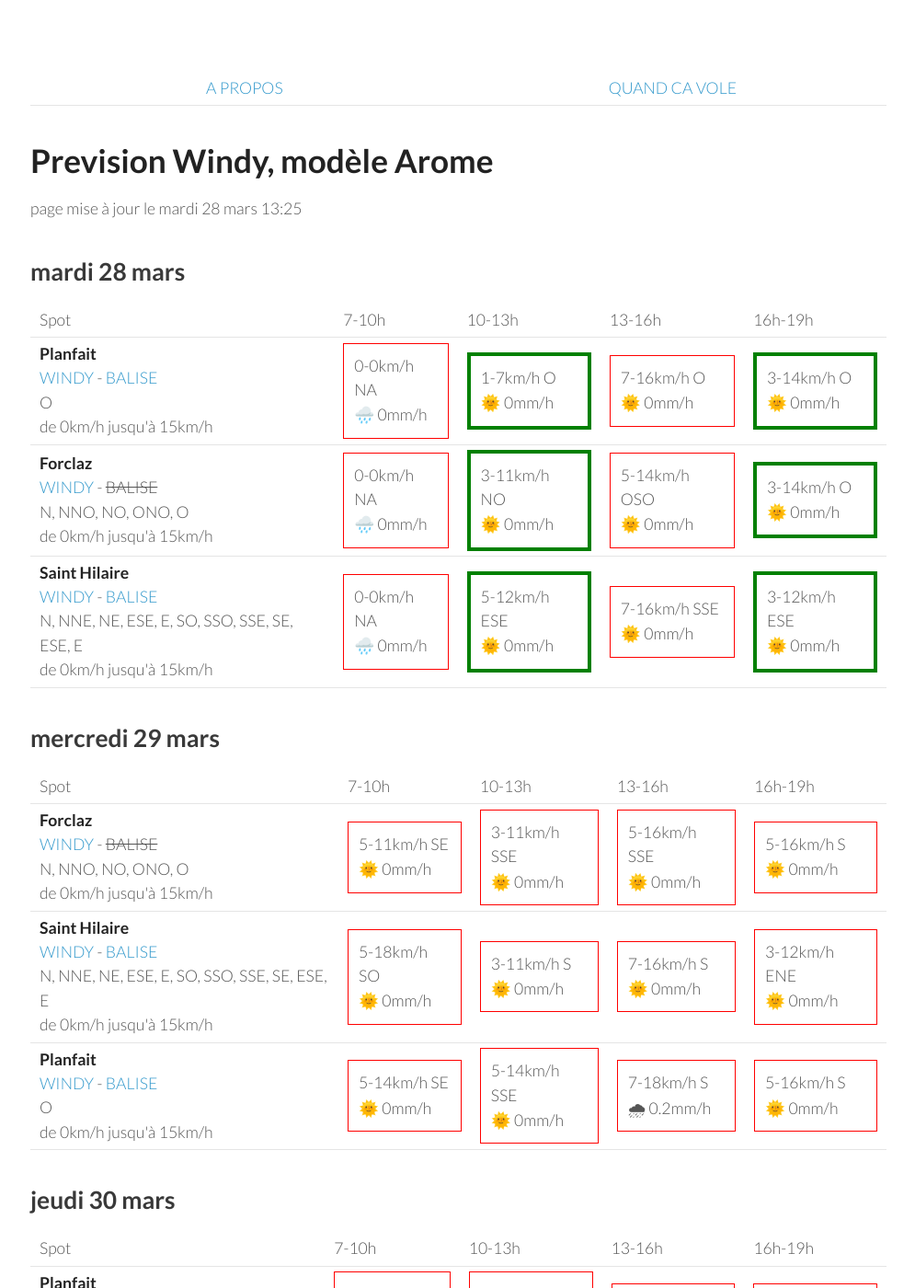
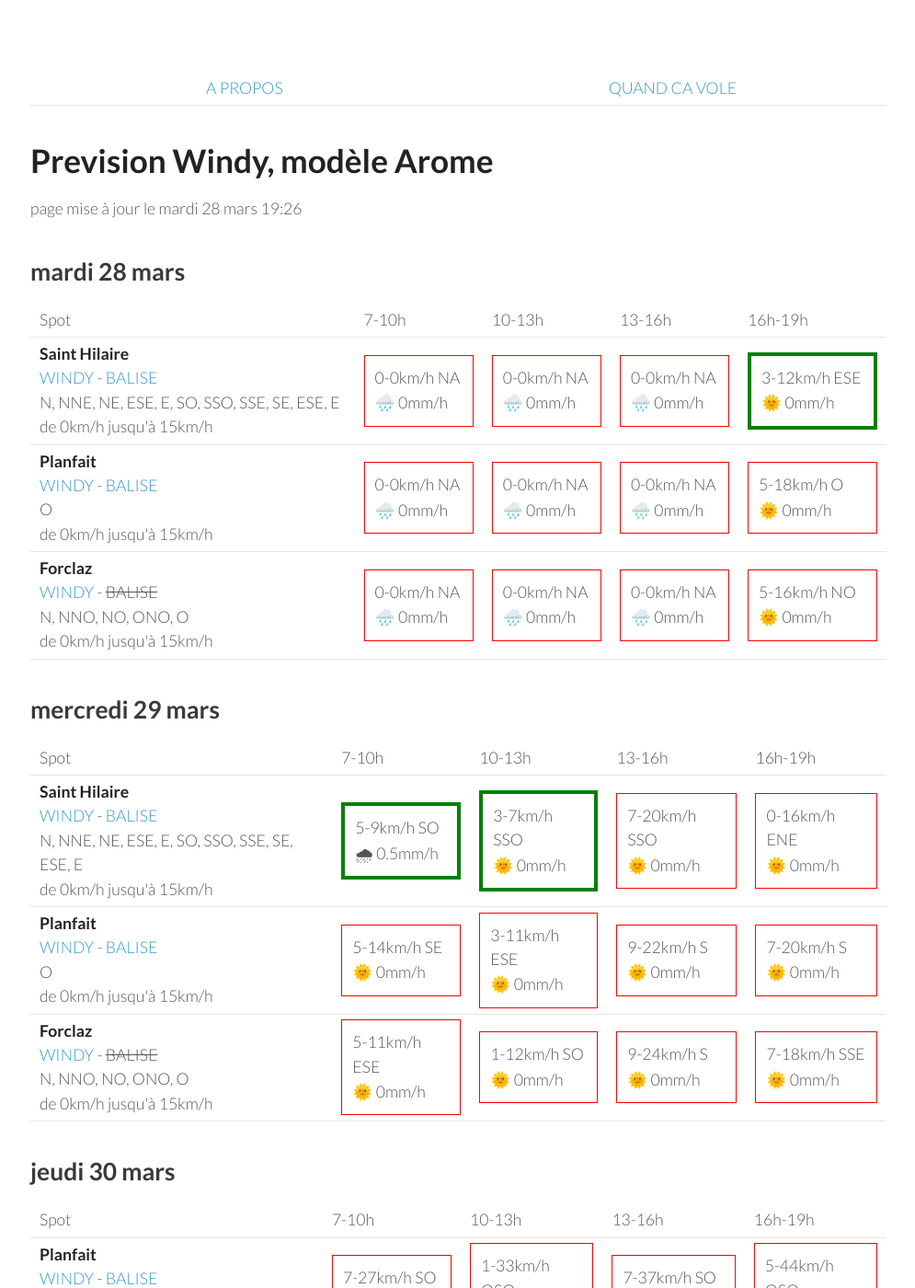
Before and after one commit to parapente-dans-le-nord/parapente-dans-le-nord.github.io, a Jekyll site: the page built from alpes_nord.markdown, in a window 1280 px wide and 1400 px high. Shown: the whole window at 92% size, without its empty margins (25-1020 px from the left). Built offline with Jekyll 4.4.1, drawn with Linux system fonts in a browser that asks for light colours; some of the changed text lies outside the part shown.

Commit message:
update index.markdown

```diff
--- a/alpes_nord.markdown
+++ b/alpes_nord.markdown
@@ -7,7 +7,7 @@ title:  "Tous les spots"
 {: .links}
 
 # Prevision Windy, modèle Arome
-page mise à jour le mardi 28 mars 13:25
+page mise à jour le mardi 28 mars 19:26
 
 ## mardi 28 mars
 
@@ -22,30 +22,30 @@ page mise à jour le mardi 28 mars 13:25
       <td>16h-19h</td>
     </tr>
 <tr>
+        <td><strong>Saint Hilaire</strong><br><a href="https://windy.com/45.307/5.888?45.087,5.889,9,m:eUFagkX">WINDY</a> - <span class=""><a href="http://www.balisemeteo.com/balise.php?idBalise=61">BALISE</a> </span><br> <span class="vent-favorable">N, NNE, NE, ESE, E, SO, SSO, SSE, SE, ESE, E</span><br><span class="force-vent">de 0km/h jusqu'à 15km/h</span> </td>
+
+            <td><div class="not-flyable"><p>0-0km/h NA</p><p>🌧️ 0mm/h</p></div></td>
+            <td><div class="not-flyable"><p>0-0km/h NA</p><p>🌧️ 0mm/h</p></div></td>
+            <td><div class="not-flyable"><p>0-0km/h NA</p><p>🌧️ 0mm/h</p></div></td>
+            <td><div class="flyable"><p>3-12km/h ESE</p><p>🌞 0mm/h</p></div></td>
+
+    </tr>
+<tr>
         <td><strong>Planfait</strong><br><a href="https://windy.com/45.853/6.223?45.415,6.223,8">WINDY</a> - <span class=""><a href="https://www.openwindmap.org/PP496">BALISE</a> </span><br> <span class="vent-favorable">O</span><br><span class="force-vent">de 0km/h jusqu'à 15km/h</span> </td>
 
             <td><div class="not-flyable"><p>0-0km/h NA</p><p>🌧️ 0mm/h</p></div></td>
-            <td><div class="flyable"><p>1-7km/h O</p><p>🌞 0mm/h</p></div></td>
-            <td><div class="not-flyable"><p>7-16km/h O</p><p>🌞 0mm/h</p></div></td>
-            <td><div class="flyable"><p>3-14km/h O</p><p>🌞 0mm/h</p></div></td>
+            <td><div class="not-flyable"><p>0-0km/h NA</p><p>🌧️ 0mm/h</p></div></td>
+            <td><div class="not-flyable"><p>0-0km/h NA</p><p>🌧️ 0mm/h</p></div></td>
+            <td><div class="not-flyable"><p>5-18km/h O</p><p>🌞 0mm/h</p></div></td>
 
     </tr>
 <tr>
         <td><strong>Forclaz</strong><br><a href="https://windy.com/45.814/6.247?45.375,6.246,8,m:eVwaglz">WINDY</a> - <span class="no-balise"> BALISE </span><br> <span class="vent-favorable">N, NNO, NO, ONO, O</span><br><span class="force-vent">de 0km/h jusqu'à 15km/h</span> </td>
 
             <td><div class="not-flyable"><p>0-0km/h NA</p><p>🌧️ 0mm/h</p></div></td>
-            <td><div class="flyable"><p>3-11km/h NO</p><p>🌞 0mm/h</p></div></td>
-            <td><div class="not-flyable"><p>5-14km/h OSO</p><p>🌞 0mm/h</p></div></td>
-            <td><div class="flyable"><p>3-14km/h O</p><p>🌞 0mm/h</p></div></td>
-
-    </tr>
-<tr>
-        <td><strong>Saint Hilaire</strong><br><a href="https://windy.com/45.307/5.888?45.087,5.889,9,m:eUFagkX">WINDY</a> - <span class=""><a href="http://www.balisemeteo.com/balise.php?idBalise=61">BALISE</a> </span><br> <span class="vent-favorable">N, NNE, NE, ESE, E, SO, SSO, SSE, SE, ESE, E</span><br><span class="force-vent">de 0km/h jusqu'à 15km/h</span> </td>
-
             <td><div class="not-flyable"><p>0-0km/h NA</p><p>🌧️ 0mm/h</p></div></td>
-            <td><div class="flyable"><p>5-12km/h ESE</p><p>🌞 0mm/h</p></div></td>
-            <td><div class="not-flyable"><p>7-16km/h SSE</p><p>🌞 0mm/h</p></div></td>
-            <td><div class="flyable"><p>3-12km/h ESE</p><p>🌞 0mm/h</p></div></td>
+            <td><div class="not-flyable"><p>0-0km/h NA</p><p>🌧️ 0mm/h</p></div></td>
+            <td><div class="not-flyable"><p>5-16km/h NO</p><p>🌞 0mm/h</p></div></td>
 
     </tr>
 
@@ -65,22 +65,12 @@ page mise à jour le mardi 28 mars 13:25
       <td>16h-19h</td>
     </tr>
 <tr>
-        <td><strong>Forclaz</strong><br><a href="https://windy.com/45.814/6.247?45.375,6.246,8,m:eVwaglz">WINDY</a> - <span class="no-balise"> BALISE </span><br> <span class="vent-favorable">N, NNO, NO, ONO, O</span><br><span class="force-vent">de 0km/h jusqu'à 15km/h</span> </td>
-
-            <td><div class="not-flyable"><p>5-11km/h SE</p><p>🌞 0mm/h</p></div></td>
-            <td><div class="not-flyable"><p>3-11km/h SSE</p><p>🌞 0mm/h</p></div></td>
-            <td><div class="not-flyable"><p>5-16km/h SSE</p><p>🌞 0mm/h</p></div></td>
-            <td><div class="not-flyable"><p>5-16km/h S</p><p>🌞 0mm/h</p></div></td>
-
-
-    </tr>
-<tr>
         <td><strong>Saint Hilaire</strong><br><a href="https://windy.com/45.307/5.888?45.087,5.889,9,m:eUFagkX">WINDY</a> - <span class=""><a href="http://www.balisemeteo.com/balise.php?idBalise=61">BALISE</a> </span><br> <span class="vent-favorable">N, NNE, NE, ESE, E, SO, SSO, SSE, SE, ESE, E</span><br><span class="force-vent">de 0km/h jusqu'à 15km/h</span> </td>
 
-            <td><div class="not-flyable"><p>5-18km/h SO</p><p>🌞 0mm/h</p></div></td>
-            <td><div class="not-flyable"><p>3-11km/h S</p><p>🌞 0mm/h</p></div></td>
-            <td><div class="not-flyable"><p>7-16km/h S</p><p>🌞 0mm/h</p></div></td>
-            <td><div class="not-flyable"><p>3-12km/h ENE</p><p>🌞 0mm/h</p></div></td>
+            <td><div class="flyable"><p>5-9km/h SO</p><p>🌧 0.5mm/h</p></div></td>
+            <td><div class="flyable"><p>3-7km/h SSO</p><p>🌞 0mm/h</p></div></td>
+            <td><div class="not-flyable"><p>7-20km/h SSO</p><p>🌞 0mm/h</p></div></td>
+            <td><div class="not-flyable"><p>0-16km/h ENE</p><p>🌞 0mm/h</p></div></td>
 
 
     </tr>
@@ -88,9 +78,19 @@ page mise à jour le mardi 28 mars 13:25
         <td><strong>Planfait</strong><br><a href="https://windy.com/45.853/6.223?45.415,6.223,8">WINDY</a> - <span class=""><a href="https://www.openwindmap.org/PP496">BALISE</a> </span><br> <span class="vent-favorable">O</span><br><span class="force-vent">de 0km/h jusqu'à 15km/h</span> </td>
 
             <td><div class="not-flyable"><p>5-14km/h SE</p><p>🌞 0mm/h</p></div></td>
-            <td><div class="not-flyable"><p>5-14km/h SSE</p><p>🌞 0mm/h</p></div></td>
-            <td><div class="not-flyable"><p>7-18km/h S</p><p>🌧 0.2mm/h</p></div></td>
-            <td><div class="not-flyable"><p>5-16km/h S</p><p>🌞 0mm/h</p></div></td>
+            <td><div class="not-flyable"><p>3-11km/h ESE</p><p>🌞 0mm/h</p></div></td>
+            <td><div class="not-flyable"><p>9-22km/h S</p><p>🌞 0mm/h</p></div></td>
+            <td><div class="not-flyable"><p>7-20km/h S</p><p>🌞 0mm/h</p></div></td>
+
+
+    </tr>
+<tr>
+        <td><strong>Forclaz</strong><br><a href="https://windy.com/45.814/6.247?45.375,6.246,8,m:eVwaglz">WINDY</a> - <span class="no-balise"> BALISE </span><br> <span class="vent-favorable">N, NNO, NO, ONO, O</span><br><span class="force-vent">de 0km/h jusqu'à 15km/h</span> </td>
+
+            <td><div class="not-flyable"><p>5-11km/h ESE</p><p>🌞 0mm/h</p></div></td>
+            <td><div class="not-flyable"><p>1-12km/h SO</p><p>🌞 0mm/h</p></div></td>
+            <td><div class="not-flyable"><p>9-24km/h S</p><p>🌞 0mm/h</p></div></td>
+            <td><div class="not-flyable"><p>7-18km/h SSE</p><p>🌞 0mm/h</p></div></td>
 
 
     </tr>
@@ -113,30 +113,30 @@ page mise à jour le mardi 28 mars 13:25
 <tr>
         <td><strong>Planfait</strong><br><a href="https://windy.com/45.853/6.223?45.415,6.223,8">WINDY</a> - <span class=""><a href="https://www.openwindmap.org/PP496">BALISE</a> </span><br> <span class="vent-favorable">O</span><br><span class="force-vent">de 0km/h jusqu'à 15km/h</span> </td>
 
-            <td><div class="not-flyable"><p>3-29km/h SSE</p><p>🌞 0mm/h</p></div></td>
-            <td><div class="not-flyable"><p>3-31km/h OSO</p><p>🌞 0mm/h</p></div></td>
-            <td><div class="not-flyable"><p>7-40km/h SO</p><p>🌧 1.9mm/h</p></div></td>
-            <td><div class="not-flyable"><p>5-40km/h SO</p><p>🌧 0.2mm/h</p></div></td>
+            <td><div class="not-flyable"><p>7-27km/h SO</p><p>🌞 0mm/h</p></div></td>
+            <td><div class="not-flyable"><p>1-33km/h OSO</p><p>🌧 0.2mm/h</p></div></td>
+            <td><div class="not-flyable"><p>7-37km/h SO</p><p>🌧 0.9mm/h</p></div></td>
+            <td><div class="not-flyable"><p>5-44km/h OSO</p><p>🌧 2mm/h</p></div></td>
 
 
     </tr>
 <tr>
         <td><strong>Saint Hilaire</strong><br><a href="https://windy.com/45.307/5.888?45.087,5.889,9,m:eUFagkX">WINDY</a> - <span class=""><a href="http://www.balisemeteo.com/balise.php?idBalise=61">BALISE</a> </span><br> <span class="vent-favorable">N, NNE, NE, ESE, E, SO, SSO, SSE, SE, ESE, E</span><br><span class="force-vent">de 0km/h jusqu'à 15km/h</span> </td>
 
-            <td><div class="not-flyable"><p>5-53km/h SSE</p><p>🌞 0mm/h</p></div></td>
-            <td><div class="not-flyable"><p>5-51km/h O</p><p>🌞 0mm/h</p></div></td>
-            <td><div class="not-flyable"><p>5-46km/h OSO</p><p>🌧 1.1mm/h</p></div></td>
-            <td><div class="not-flyable"><p>7-51km/h OSO</p><p>🌞 0mm/h</p></div></td>
+            <td><div class="not-flyable"><p>14-38km/h SO</p><p>🌞 0mm/h</p></div></td>
+            <td><div class="not-flyable"><p>3-53km/h OSO</p><p>🌞 0mm/h</p></div></td>
+            <td><div class="not-flyable"><p>7-50km/h OSO</p><p>🌧 0.2mm/h</p></div></td>
+            <td><div class="not-flyable"><p>7-57km/h OSO</p><p>🌧 0.2mm/h</p></div></td>
 
 
     </tr>
 <tr>
         <td><strong>Forclaz</strong><br><a href="https://windy.com/45.814/6.247?45.375,6.246,8,m:eVwaglz">WINDY</a> - <span class="no-balise"> BALISE </span><br> <span class="vent-favorable">N, NNO, NO, ONO, O</span><br><span class="force-vent">de 0km/h jusqu'à 15km/h</span> </td>
 
-            <td><div class="not-flyable"><p>1-31km/h SE</p><p>🌞 0mm/h</p></div></td>
-            <td><div class="not-flyable"><p>3-35km/h O</p><p>🌧 0.2mm/h</p></div></td>
-            <td><div class="not-flyable"><p>5-40km/h SO</p><p>🌧 1.5mm/h</p></div></td>
-            <td><div class="not-flyable"><p>5-40km/h OSO</p><p>🌧 0.3mm/h</p></div></td>
+            <td><div class="not-flyable"><p>5-24km/h SO</p><p>🌞 0mm/h</p></div></td>
+            <td><div class="not-flyable"><p>1-35km/h OSO</p><p>🌧 0.3mm/h</p></div></td>
+            <td><div class="not-flyable"><p>7-38km/h SO</p><p>🌧 0.8mm/h</p></div></td>
+            <td><div class="not-flyable"><p>5-42km/h O</p><p>🌧 3.4mm/h</p></div></td>
 
 
     </tr>
@@ -157,32 +157,32 @@ page mise à jour le mardi 28 mars 13:25
       <td>16h-19h</td>
     </tr>
 <tr>
+        <td><strong>Saint Hilaire</strong><br><a href="https://windy.com/45.307/5.888?45.087,5.889,9,m:eUFagkX">WINDY</a> - <span class=""><a href="http://www.balisemeteo.com/balise.php?idBalise=61">BALISE</a> </span><br> <span class="vent-favorable">N, NNE, NE, ESE, E, SO, SSO, SSE, SE, ESE, E</span><br><span class="force-vent">de 0km/h jusqu'à 15km/h</span> </td>
+
+            <td><div class="not-flyable"><p>5-64km/h S</p><p>🌧 2.2mm/h</p></div></td>
+            <td><div class="not-flyable"><p>5-66km/h SSO</p><p>🌧 7mm/h</p></div></td>
+            <td><div class="not-flyable"><p>12-81km/h SO</p><p>🌧 0.5mm/h</p></div></td>
+            <td><div class="not-flyable"><p>5-72km/h S</p><p>🌧 4.1mm/h</p></div></td>
+
+
+    </tr>
+<tr>
         <td><strong>Planfait</strong><br><a href="https://windy.com/45.853/6.223?45.415,6.223,8">WINDY</a> - <span class=""><a href="https://www.openwindmap.org/PP496">BALISE</a> </span><br> <span class="vent-favorable">O</span><br><span class="force-vent">de 0km/h jusqu'à 15km/h</span> </td>
 
-            <td><div class="not-flyable"><p>1-48km/h ESE</p><p>🌧 10mm/h</p></div></td>
-            <td><div class="not-flyable"><p>9-48km/h SSE</p><p>🌧 6mm/h</p></div></td>
-            <td><div class="not-flyable"><p>12-61km/h SO</p><p>🌧 3.2mm/h</p></div></td>
-            <td><div class="not-flyable"><p>7-66km/h S</p><p>🌧 5mm/h</p></div></td>
+            <td><div class="not-flyable"><p>5-51km/h ESE</p><p>🌧 2.7mm/h</p></div></td>
+            <td><div class="not-flyable"><p>3-50km/h S</p><p>🌧 3.6mm/h</p></div></td>
+            <td><div class="not-flyable"><p>9-57km/h SSO</p><p>🌧 3.4mm/h</p></div></td>
+            <td><div class="not-flyable"><p>9-61km/h SSO</p><p>🌧 6mm/h</p></div></td>
 
 
     </tr>
 <tr>
         <td><strong>Forclaz</strong><br><a href="https://windy.com/45.814/6.247?45.375,6.246,8,m:eVwaglz">WINDY</a> - <span class="no-balise"> BALISE </span><br> <span class="vent-favorable">N, NNO, NO, ONO, O</span><br><span class="force-vent">de 0km/h jusqu'à 15km/h</span> </td>
 
-            <td><div class="not-flyable"><p>1-50km/h NE</p><p>🌧 11mm/h</p></div></td>
-            <td><div class="not-flyable"><p>7-51km/h SSE</p><p>🌧 4mm/h</p></div></td>
-            <td><div class="not-flyable"><p>12-61km/h SO</p><p>🌧 2mm/h</p></div></td>
-            <td><div class="not-flyable"><p>5-66km/h S</p><p>🌧 5mm/h</p></div></td>
-
-
-    </tr>
-<tr>
-        <td><strong>Saint Hilaire</strong><br><a href="https://windy.com/45.307/5.888?45.087,5.889,9,m:eUFagkX">WINDY</a> - <span class=""><a href="http://www.balisemeteo.com/balise.php?idBalise=61">BALISE</a> </span><br> <span class="vent-favorable">N, NNE, NE, ESE, E, SO, SSO, SSE, SE, ESE, E</span><br><span class="force-vent">de 0km/h jusqu'à 15km/h</span> </td>
-
-            <td><div class="not-flyable"><p>5-68km/h SSO</p><p>🌧 1.4mm/h</p></div></td>
-            <td><div class="not-flyable"><p>7-70km/h S</p><p>🌧 9mm/h</p></div></td>
-            <td><div class="not-flyable"><p>11-79km/h SO</p><p>🌧 1.6mm/h</p></div></td>
-            <td><div class="not-flyable"><p>7-66km/h SSO</p><p>🌧 2.5mm/h</p></div></td>
+            <td><div class="not-flyable"><p>5-53km/h ESE</p><p>🌧 3.2mm/h</p></div></td>
+            <td><div class="not-flyable"><p>1-51km/h SSO</p><p>🌧 3.2mm/h</p></div></td>
+            <td><div class="not-flyable"><p>7-57km/h SO</p><p>🌧 2.3mm/h</p></div></td>
+            <td><div class="not-flyable"><p>5-62km/h SSO</p><p>🌧 4.8mm/h</p></div></td>
 
 
     </tr>
```
